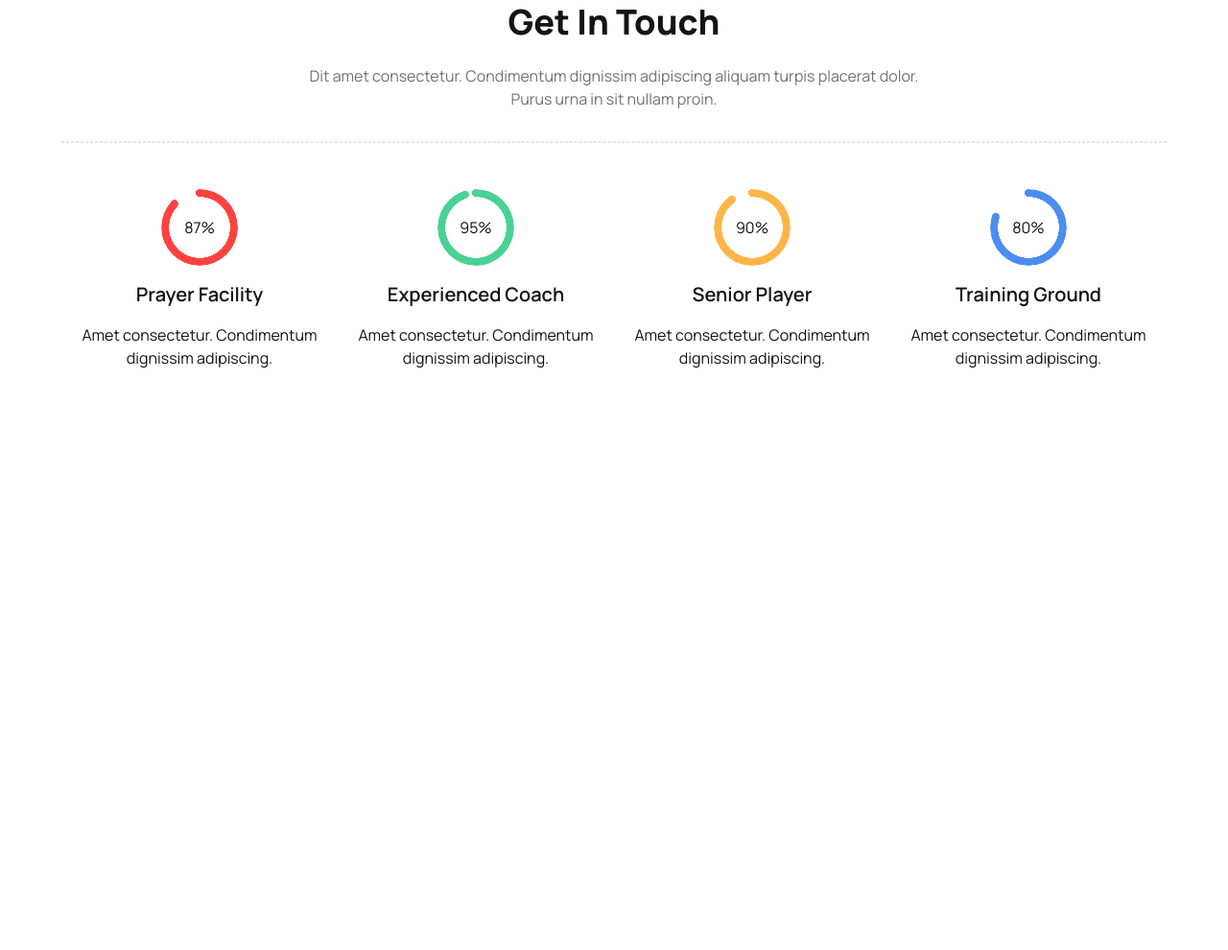
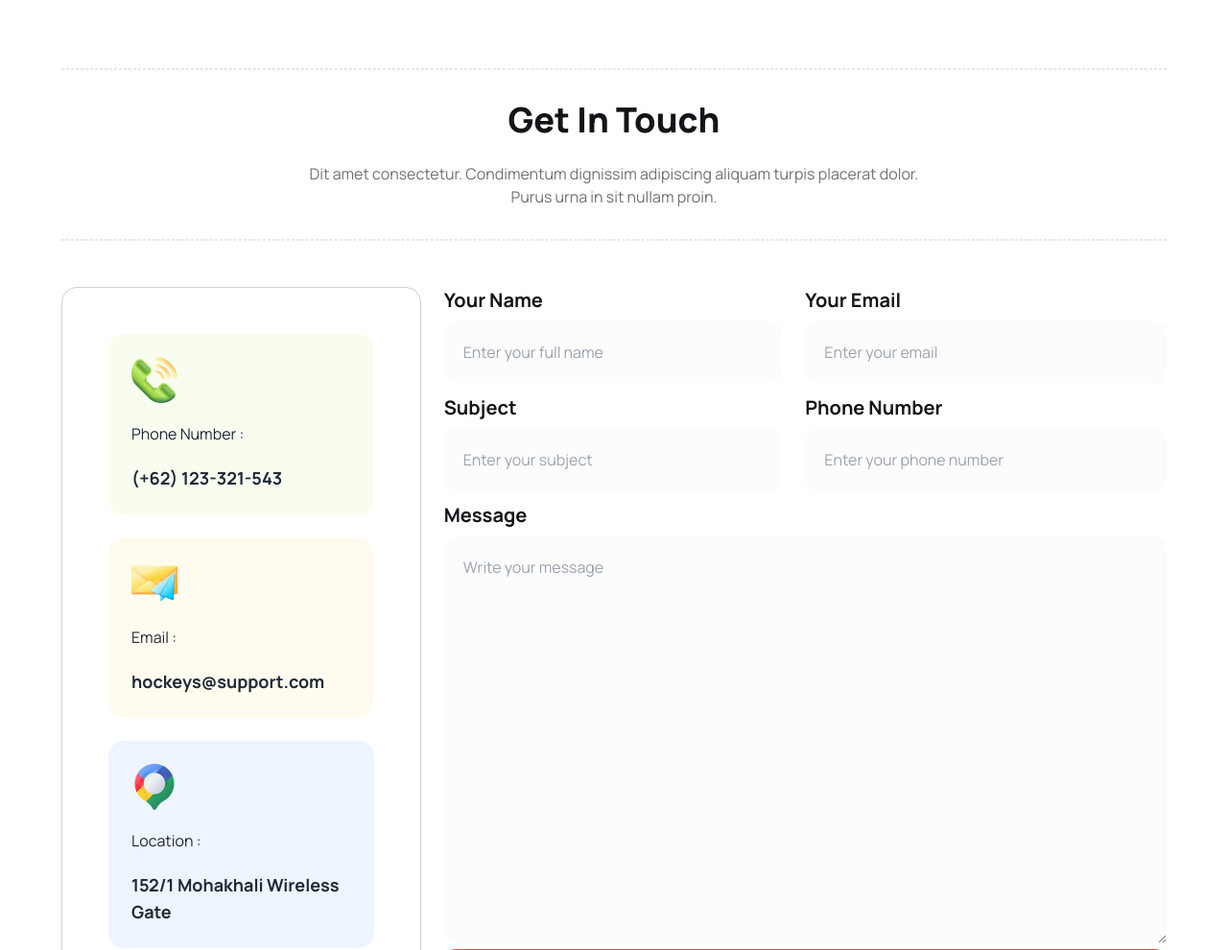
Before and after one commit to salehiin/b9-a3, a plain HTML site: page index.html in a window 1280 px wide. Shown: the part 4175-5165 px from the top of the page at 96% size. Before the commit the page ends 4704 px from the top, so only its background shows below. Drawn offline with nearby package versions, Linux system fonts and the light colour scheme.

Commit message:
Contact section done with responsive & image issue solving

```diff
--- a/index.html
+++ b/index.html
@@ -366,40 +366,75 @@
                 </div>
                 <hr style="height: 0; border: 1px dashed #13131833; opacity: .5;">
                 <!-- CONTENT PART -->
-                <div class="py-12 flex lg:flex-row flex-col">
-                    <div class="text-center">
-                        <div class="radial-progress text-[#FF4240]" style="--value:87;" role="progressbar"><span class="text-basic-color">87%</span></div>
+                <div>
+                    <!-- Contact Section -->
+                    <div class="py-12 flex lg:flex-row flex-col">
+                        <!-- Contact Info Section -->
+                        <div class=" lg:w-2/5 space-y-6 rounded-2xl p-6 lg:p-12 mr-0 lg:mr-6 border border-[#13131833]">
+                            <div class="p-6 rounded-2xl bg-[#BCED6D1A]">
+                                <img class="w-12 h-12" src="./images/Group 1171275317.png" alt="">
+                                <p class="py-5">Phone Number :</p>
+                                <h5 class="text-lg font-bold">(+62) 123-321-543</h5>
+                            </div>
+                            <div class="p-6 rounded-2xl bg-[#FDDD5F1A]">
+                                <img class="w-12 h-12" src="./images/Group 1171275318.png" alt="">
+                                <p class="py-5">Email :</p>
+                                <h5 class="text-lg font-bold">hockeys@support.com</h5>
+                            </div>
+                            <div class="p-6 rounded-2xl bg-[#629CF31A]">
+                                <img class="w-12 h-12" src="./images/Group 1171275321.png" alt="">
+                                <p class="py-5">Location :</p>
+                                <h5 class="text-lg font-bold">152/1 Mohakhali Wireless Gate</h5>
+                            </div>
+                        </div>
+                        <!-- Contact Form Section -->
                         <div>
-                            <h3 class="py-4 text-basic-color text-xl font-semibold">Prayer Facility</h3>
-                            <p class="text-basic-color">Amet consectetur. Condimentum dignissim adipiscing.</p>
+                            <form action="#">
+                                <div class="flex flex-row flex-wrap justify-between">
+                                    <div class="w-full mt-6 lg:mt-0 lg:w-1/2 pr-0 lg:pr-6">
+                                        <label class="block mb-2 text-xl font-bold text-[#131318]" for="">Your Name</label>
+                                        <input type="text" class="w-full h-[64px] p-5 rounded-xl bg-[#13131803] outline-none" id="name" placeholder="Enter your full name" required>
+                                    </div>
+                                    <div class="w-full mt-6 lg:mt-0 lg:w-1/2">
+                                        <label class="block mb-2 text-xl font-bold text-[#131318]" for="">Your Email</label>
+                                        <input type="text" class="w-full h-[64px] p-5 rounded-xl bg-[#13131803] outline-none" id="name" placeholder="Enter your email" required>
+                                    </div>
+                                    <div class="w-full mt-6 lg:mt-3 lg:w-1/2 pr-0 lg:pr-6">
+                                        <label class="block mb-2 text-xl font-bold text-[#131318]" for="">Subject</label>
+                                        <input type="text" class="w-full h-[64px] p-5 rounded-xl bg-[#13131803] outline-none" id="name" placeholder="Enter your subject" required>
+                                    </div>
+                                    <div class="w-full mt-6 lg:mt-3 lg:w-1/2">
+                                        <label class="block mb-2 text-xl font-bold text-[#131318]" for="">Phone Number</label>
+                                        <input type="text" class="w-full h-[64px] p-5 rounded-xl bg-[#13131803] outline-none" cols="50" id="name" placeholder="Enter your phone number" required>
+                                    </div>
+                                </div>
+                                <div class="w-full mt-6 lg:mt-3">
+                                    <label class="block mb-2 text-xl font-bold text-[#131318]" for="">Message</label>
+                                    <textarea name="" class="w-full p-5 rounded-xl bg-[#13131803] outline-none" rows="16" cols="50" placeholder="Write your message" required></textarea>
+                                </div>
+                                <button type="submit" class="w-full mt-6 lg:mt-0 p-4 rounded-xl bg-[#FF4240] text-xl font-bold text-white">Send Message</button>
+                            </form>
                         </div>
                     </div>
-                    <div class="text-center">
-                        <div class="radial-progress text-[#49D293]" style="--value:95;" role="progressbar"><span class="text-basic-color">95%</span></div>
-                        <div>
-                            <h3 class="py-4 text-basic-color text-xl font-semibold">Experienced Coach</h3>
-                            <p class="text-basic-color">Amet consectetur. Condimentum dignissim adipiscing.</p>
-                        </div>
-                    </div>
-                    <div class="text-center">
-                        <div class="radial-progress text-[#FFB546]" style="--value:90;" role="progressbar"><span class="text-basic-color">90%</span></div>
-                        <div>
-                            <h3 class="py-4 text-basic-color text-xl font-semibold">Senior Player</h3>
-                            <p class="text-basic-color">Amet consectetur. Condimentum dignissim adipiscing.</p>
-                        </div>
-                    </div>
-                    <div class="text-center">
-                        <div class="radial-progress text-[#4C8DF1]" style="--value:80;" role="progressbar"><span class="text-basic-color">80%</span></div>
-                        <div>
-                            <h3 class="py-4 text-basic-color text-xl font-semibold">Training Ground</h3>
-                            <p class="text-basic-color">Amet consectetur. Condimentum dignissim adipiscing.</p>
-                        </div>
+                    <!-- Social Media Section -->
+                    <div class="text-center p-9 rounded-xl bg-[#13131808]">
+                        <h3 class="text-2xl font-extrabold">Social Media</h3>
+                        <ul class="flex justify-center space-x-9 py-6 text-2xl">
+                            <li><a href=""><i class="fa-brands fa-twitter"></i></a></li>
+                            <li><a href=""><i class="fa-brands fa-facebook-f"></i></a></li>
+                            <li><a href=""><i class="fa-brands fa-instagram"></i></a></li>
+                            <li><a href=""><i class="fa-brands fa-github"></i></a></li>
+                        </ul>
                     </div>
                 </div>
             </div>
         </section>
     </main>
-    <footer></footer>
+    <footer>
+        <!-- <i class="fa-regular fa-envelope"></i>
+        <i class="fa-solid fa-phone"></i>
+        <i class="fa-solid fa-magnifying-glass"></i> -->
+    </footer>
 
 </body>
 </html>
```
Also changed, not shown: images/1.png (added), images/10.png (added), images/11.png (added), images/2.png (added), images/3.png (added), images/4.png (added), images/5.png (added), images/6.png (added), images/7.png (added), images/8.png (added), images/9.png (added), images/Group 1171275317.png (added), images/Group 1171275318.png (added), images/Group 1171275321.png (added).
